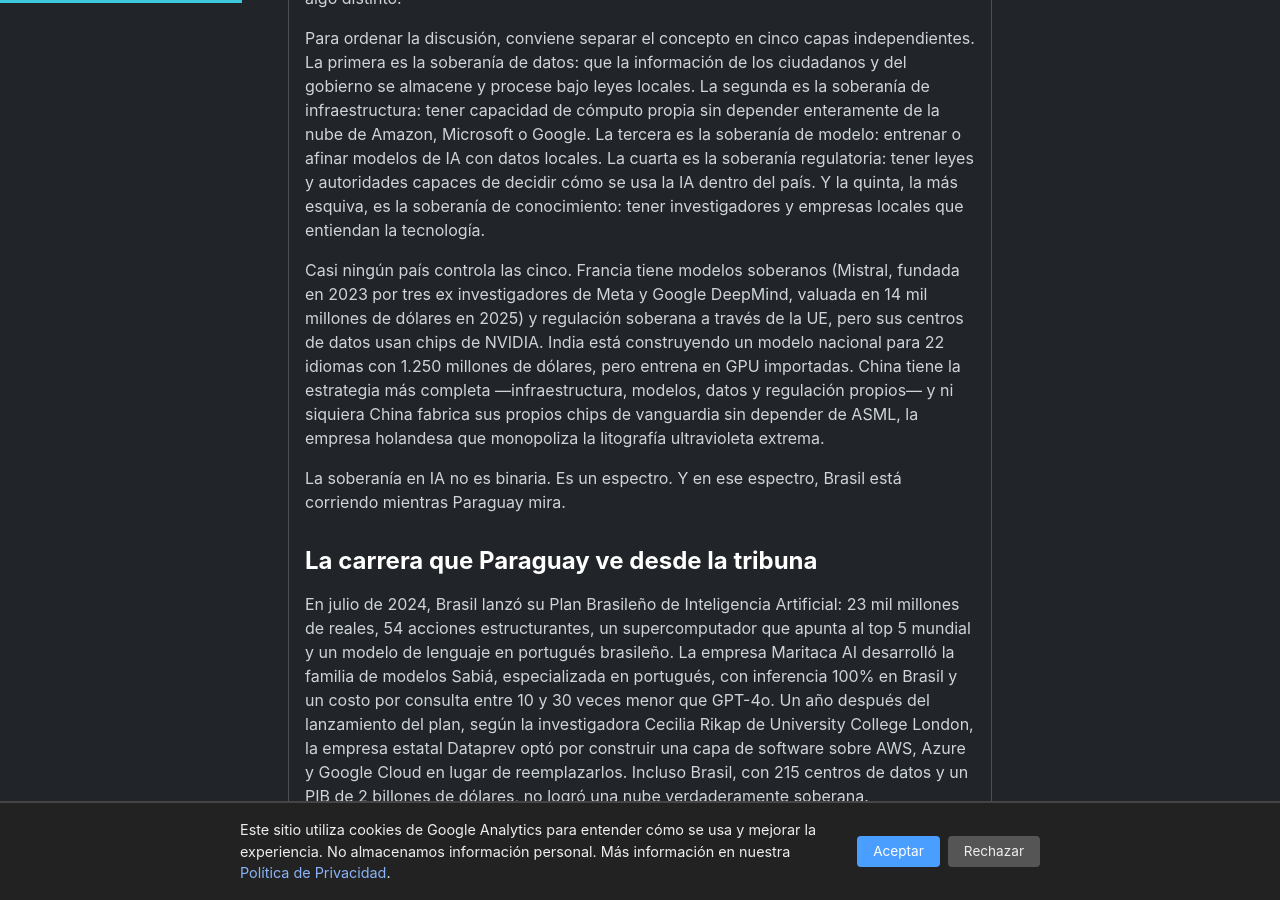
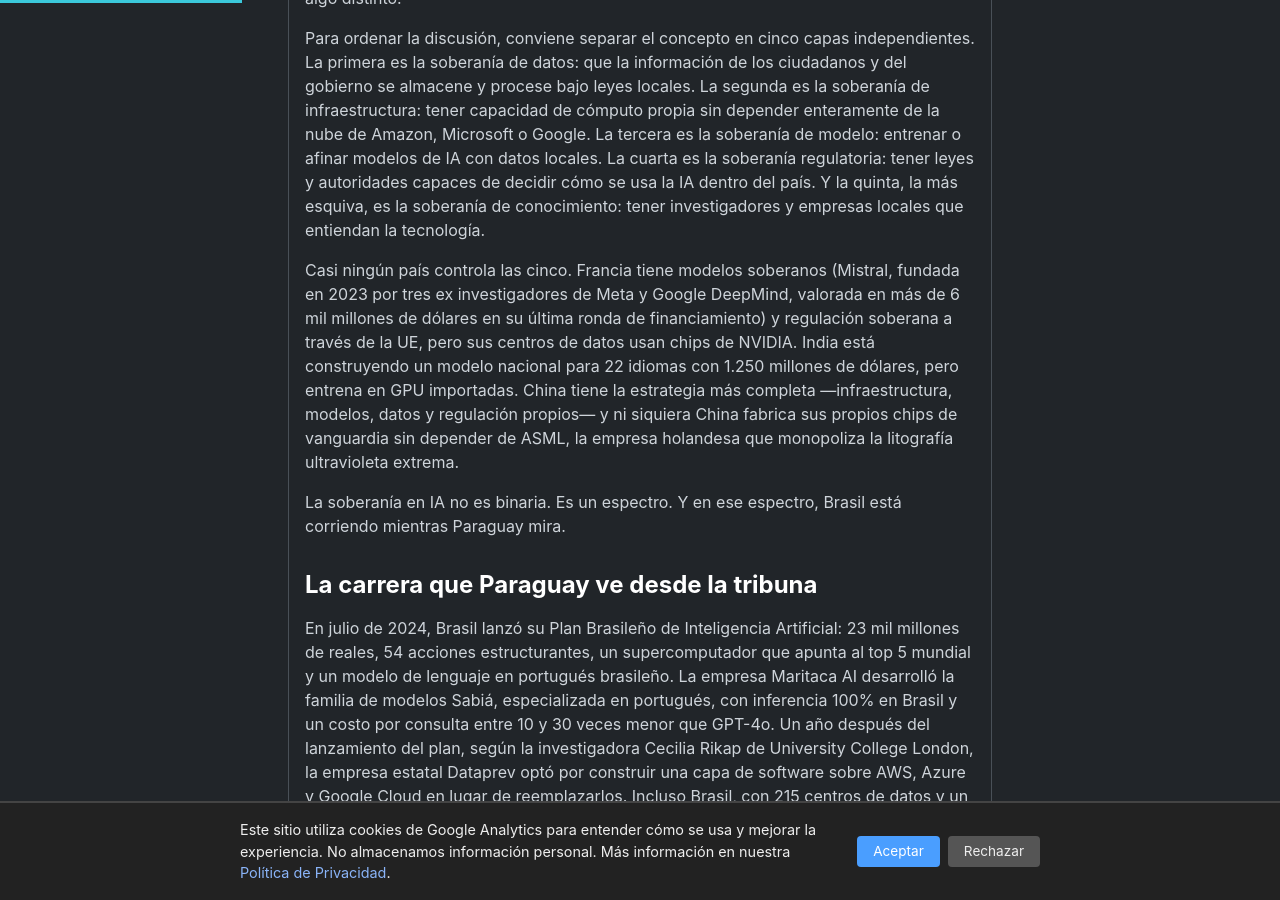
Before and after one commit to miravosqueinteresante/muchotexto.net, a Jekyll site: the page built from _posts/2026-07-16-ia-soberana-paraguay.md, in a window 1280 px wide and 900 px high, scrolled down 1024 px. Built offline with Jekyll 4.4.1, drawn with Linux system fonts in a browser that asks for light colours; some of the changed text lies outside the part shown.

Commit message:
Corregir articulo #11: Mistral  (no ), guarani 70% (no 90%) segun censo 2022

```diff
--- a/_posts/2026-07-16-ia-soberana-paraguay.md
+++ b/_posts/2026-07-16-ia-soberana-paraguay.md
@@ -20,7 +20,7 @@
 
 Para ordenar la discusión, conviene separar el concepto en cinco capas independientes. La primera es la soberanía de datos: que la información de los ciudadanos y del gobierno se almacene y procese bajo leyes locales. La segunda es la soberanía de infraestructura: tener capacidad de cómputo propia sin depender enteramente de la nube de Amazon, Microsoft o Google. La tercera es la soberanía de modelo: entrenar o afinar modelos de IA con datos locales. La cuarta es la soberanía regulatoria: tener leyes y autoridades capaces de decidir cómo se usa la IA dentro del país. Y la quinta, la más esquiva, es la soberanía de conocimiento: tener investigadores y empresas locales que entiendan la tecnología.
 
-Casi ningún país controla las cinco. Francia tiene modelos soberanos (Mistral, fundada en 2023 por tres ex investigadores de Meta y Google DeepMind, valuada en 14 mil millones de dólares en 2025) y regulación soberana a través de la UE, pero sus centros de datos usan chips de NVIDIA. India está construyendo un modelo nacional para 22 idiomas con 1.250 millones de dólares, pero entrena en GPU importadas. China tiene la estrategia más completa —infraestructura, modelos, datos y regulación propios— y ni siquiera China fabrica sus propios chips de vanguardia sin depender de ASML, la empresa holandesa que monopoliza la litografía ultravioleta extrema.
+Casi ningún país controla las cinco. Francia tiene modelos soberanos (Mistral, fundada en 2023 por tres ex investigadores de Meta y Google DeepMind, valorada en más de 6 mil millones de dólares en su última ronda de financiamiento) y regulación soberana a través de la UE, pero sus centros de datos usan chips de NVIDIA. India está construyendo un modelo nacional para 22 idiomas con 1.250 millones de dólares, pero entrena en GPU importadas. China tiene la estrategia más completa —infraestructura, modelos, datos y regulación propios— y ni siquiera China fabrica sus propios chips de vanguardia sin depender de ASML, la empresa holandesa que monopoliza la litografía ultravioleta extrema.
 
 La soberanía en IA no es binaria. Es un espectro. Y en ese espectro, Brasil está corriendo mientras Paraguay mira.
 
```
Also changed, not shown: other parts of _posts/2026-07-16-ia-soberana-paraguay.md (+1 -1 lines).
